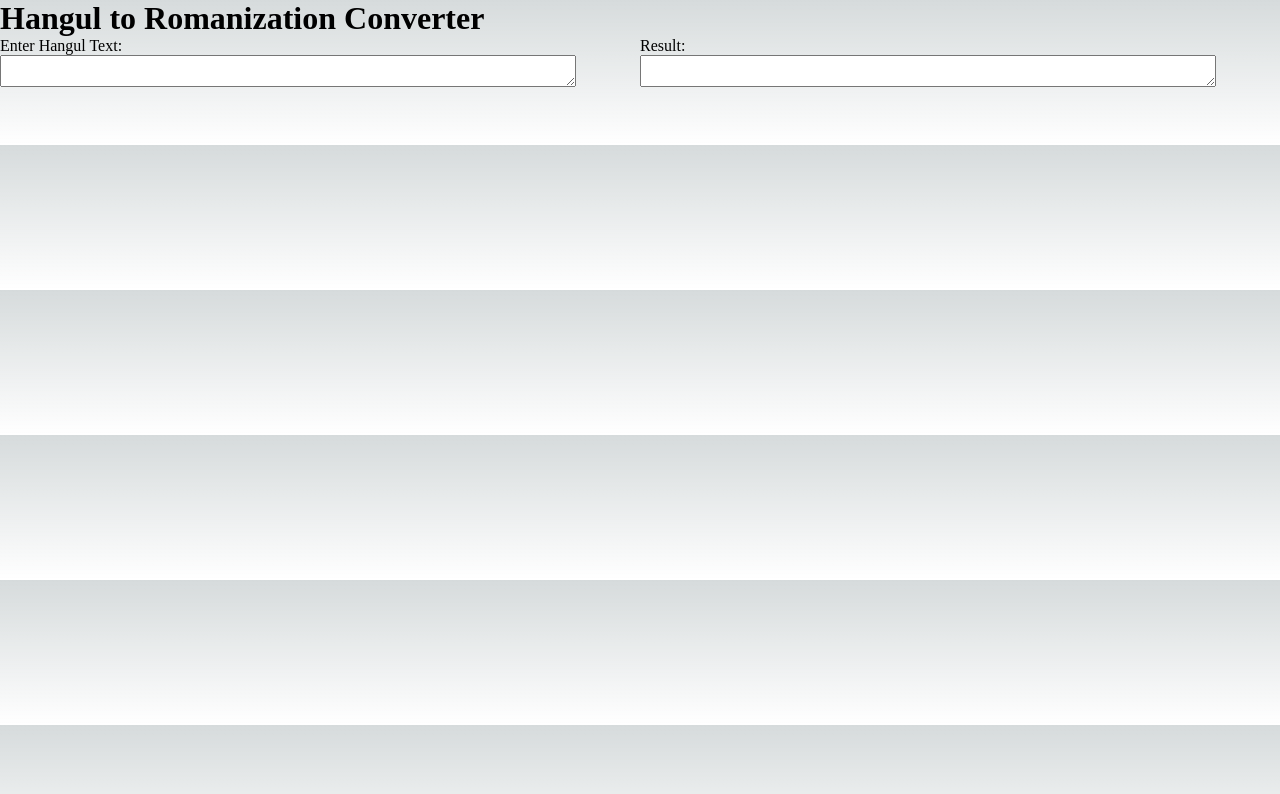
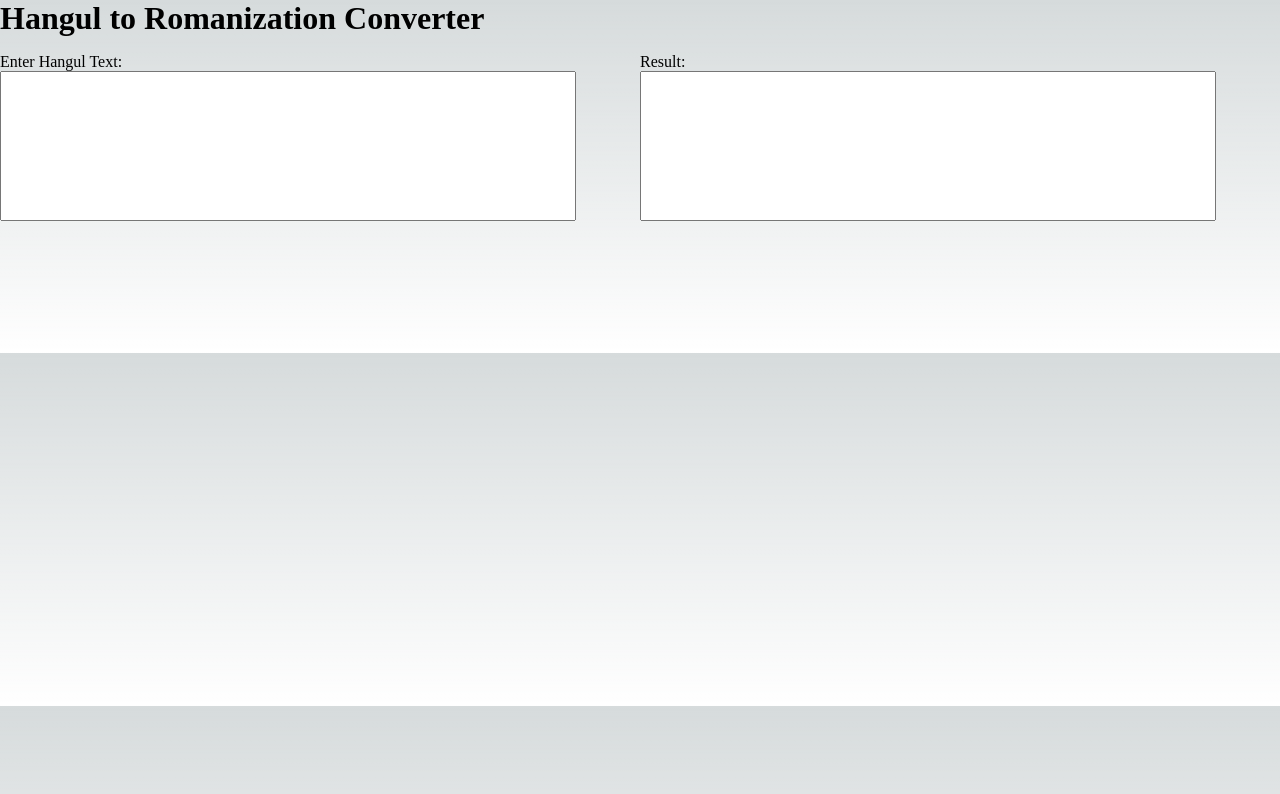
Before and after one commit to See2et/ha2la, a Next.js app: page /components/HangulToRomanization in a window 1280 px wide. Shown: the top 794 px of the page. Built offline with nearby package versions, Linux system fonts and the light colour scheme.

Commit message:
no resize, bigger font-size

```diff
--- a/src/pages/components/HangulToRomanization.tsx
+++ b/src/pages/components/HangulToRomanization.tsx
@@ -6,7 +6,7 @@ function HangulToRomanization() {
   const [hangulText, setHangulText] = useState<string>("");
   const [romanizedText, setRomanizedText] = useState<string>("");
 
-  const handleChange = (event: ChangeEvent<HTMLInputElement>) => {
+  const handleChange = (event: ChangeEvent<HTMLTextAreaElement>) => {
     const { value } = event.target;
     setHangulText(value);
     const disassembled = Hangul.d(value, true);
@@ -28,6 +28,8 @@ function HangulToRomanization() {
         display: "grid",
         gridTemplateColumns: "repeat(2, 1fr)",
         gridTemplateRows: "repeat(2, 1fr)",
+        height: "300px",
+        marginTop: "1rem"
       }}>
         <div style={{
           gridColumn: "1",
@@ -40,9 +42,12 @@ function HangulToRomanization() {
               style={{
                 gridRow: "2",
                 width: "90%",
+                height: "100%",
+                resize: "none",
+                fontSize: "1.5rem"
               }}
               value={hangulText}
-              onChange={() => handleChange} />
+              onChange={handleChange} />
           </label>
         </div>
         <div style={{
@@ -55,6 +60,9 @@ function HangulToRomanization() {
             style={{
               gridRow: "2",
               width: "90%",
+              height: "100%",
+              resize: "none",
+              fontSize: "1.5rem"
             }}
             value={romanizedText}
             readOnly />
```
